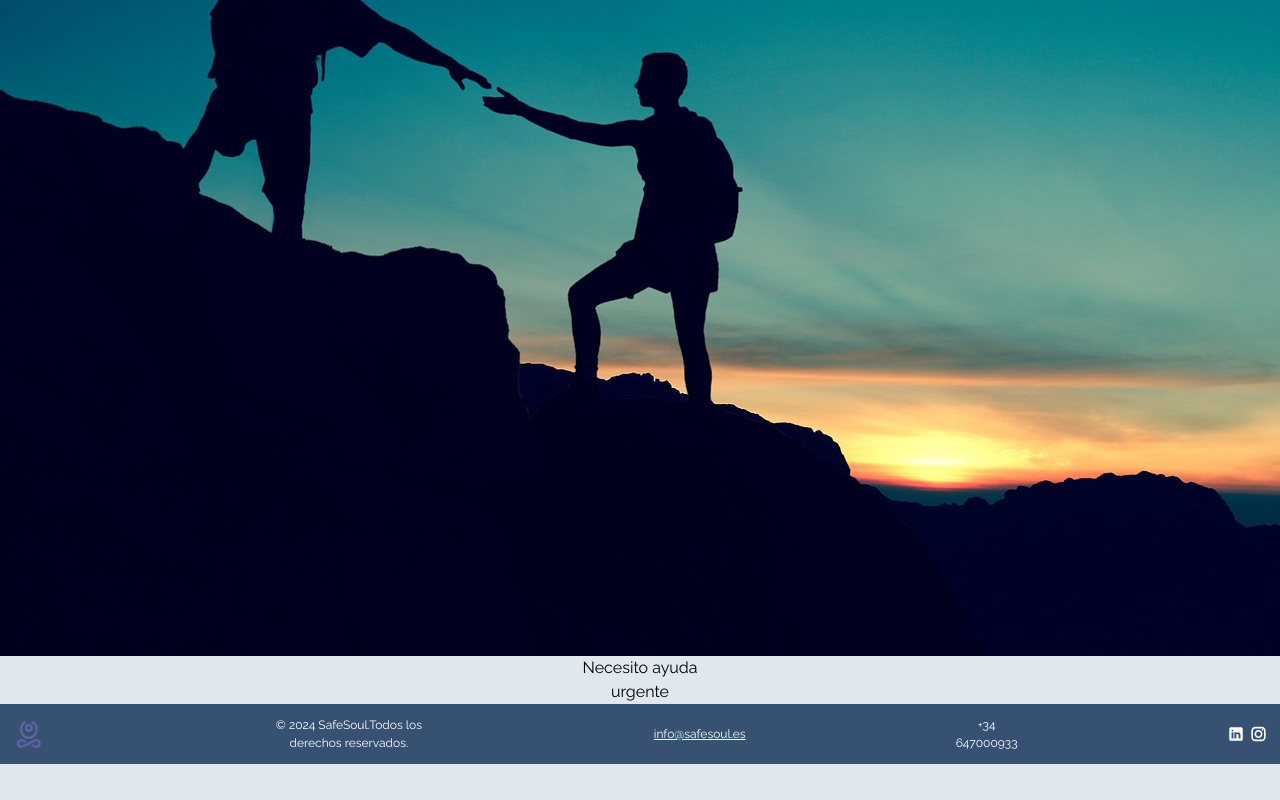
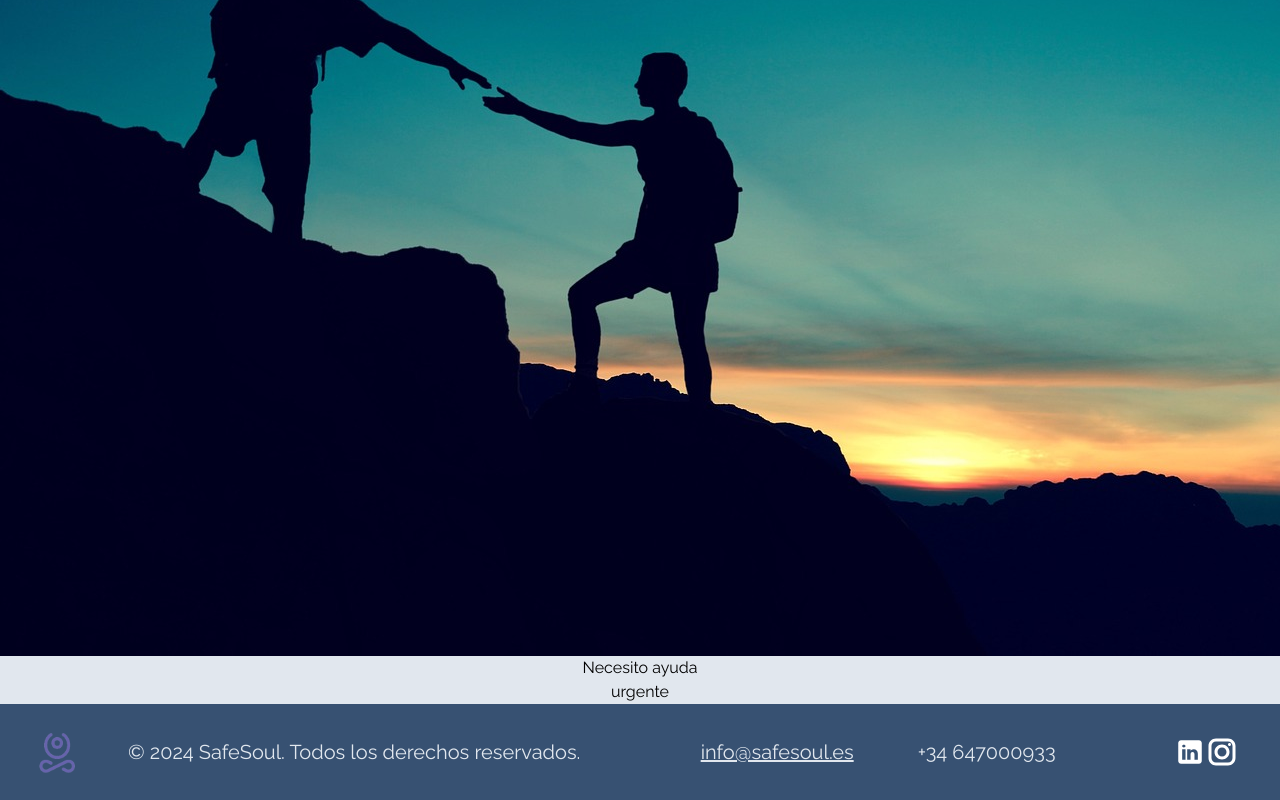
Before and after one commit to LorelizDev/hackaton-F5-G1-2024, a React (Vite) app: page / in a window 1280 px wide. Shown: the part 549-1349 px from the top of the page. Before the commit the page ends 1313 px from the top, so only its background shows below. Built offline with nearby package versions, Linux system fonts and the light colour scheme.

Commit message:
style: desktop adaptation completed

```diff
--- a/src/components/Footer.css
+++ /dev/null
@@ -1,78 +0,0 @@
-* {
-    margin: 0%;
-  }
-
-.footer {
-    display: flex;
-    flex-direction: column;
-    align-items: center;
-    text-align: center;
-    padding: 12px;
-    background-color: #375172;
-    color: white;
-    font-size: 12px;
-}
-
-.footer-content {
-    display: flex;
-    justify-content: space-between;
-    align-items: center;
-    gap: 210px;
-}
-
-.social {
-    display: flex;
-    align-items: center;
-    gap: 5px;
-}
-
-/* Para móvil */
-@media (max-width: 480px) {
-    .footer-content {
-      flex-direction: column;
-      gap: 5px;
-      justify-content: center;
-    }
-
-    .footer {
-      padding: 10px;
-      font-size: 10px;
-      line-height: 1.2;
-    }
-
-    .social {
-      gap: 5px;
-    }
-  }
-
-  /* Para tablet */
-  @media (min-width: 481px) and (max-width: 768px) {
-    .footer-content {
-      gap: 100px;
-    }
-
-    .footer {
-      padding: 10px;
-      font-size: 11px;
-    }
-
-    .social {
-      gap: 10px;
-    }
-  }
-
-  /* Para escritorio*/
-  @media (min-width: 769px) {
-    .footer-content {
-      gap: 210px;
-    }
-
-    .footer {
-      padding: 12px;
-      font-size: 12px;
-    }
-
-    .social {
-      gap: 5px;
-    }
-  }
--- a/src/components/Footer.jsx
+++ b/src/components/Footer.jsx
@@ -1,28 +1,37 @@
 import React from 'react'
-import "./Footer.css"
+
 import Logo from '../assets/images/resources/LogoSafeSoul.png'
 import Linkedin from '../assets/images/resources/linkedin-icon.svg'
 import Instagram from '../assets/images/resources/instagram-icon.svg'
 
 const Footer = () => {
   return (
-    <footer className="footer">
-  <div className="footer-content">
-  <img src={Logo} alt="LogoSafeSoul.png" className="h-8" />
-  <div>© 2024 SafeSoul.Todos los derechos reservados.</div>
-    <a href="mailto:info@safesoul.es?subject=" className="underline">info@safesoul.es</a>
+    <>
+<footer className="flex lg:h-24 lg:justify-between lg:items-center  p-4 bg-[#375172] max-sm:h-72 ">
+  <div className="flex lg:items-center lg:space-x-4">
+    <img src={Logo} alt="LogoSafeSoul.png" className="lg:h-12 lg:ml-4 max-sm:h-10 max-sm:w-10" />
+    <div>
+      <p className="lg:text-xl lg:ml-8 max-sm:text-base max-sm:-ml-6 max-sm:mt-44 max-sm:text-nowrap  font-mainFont text-light ">© 2024 SafeSoul.  Todos los derechos reservados.</p>
+    </div>
+  </div>
 
-    <a href="tel:+34647000933">+34 647000933</a>
-   <div className="social">
+  <div className="flex flex-col lg:flex-row lg:items-center max  ">
+    <a href="mailto:info@safesoul.es?subject=" className="text-light  lg:text-xl underline">
+      info@safesoul.es
+    </a>
+    <a href="tel:+34647000933" className="flex text-light lg:text-xl lg:ml-16">+34 647000933</a>
+  </div>
+
+  <div className="flex lg:mr-6 max-sm:-96">
     <a href="https://www.linkedin.com">
-      <img src={Linkedin} alt="icon-linkedin" className="h-6" />
+      <img src={Linkedin} alt="icon-linkedin" className="lg:h-7 lg:mt-1 max-sm:h-96 " />
     </a>
     <a href="https://www.instagram.com/">
-      <img src={Instagram} alt="icon-instagram" className="h-7" />
+      <img src={Instagram} alt="icon-instagram" className="h-9" />
     </a>
-    </div>
   </div>
 </footer>
+  </>
   )
 }
 
--- a/src/router/router.jsx
+++ b/src/router/router.jsx
@@ -9,6 +9,7 @@ import Login from "../pages/Login";
 import Saviour from "../pages/Saviour";
 import Courses from "../pages/Courses";
 import MySpace from "../pages/MySpace";
+
 
 const router = createBrowserRouter([
   {
```
